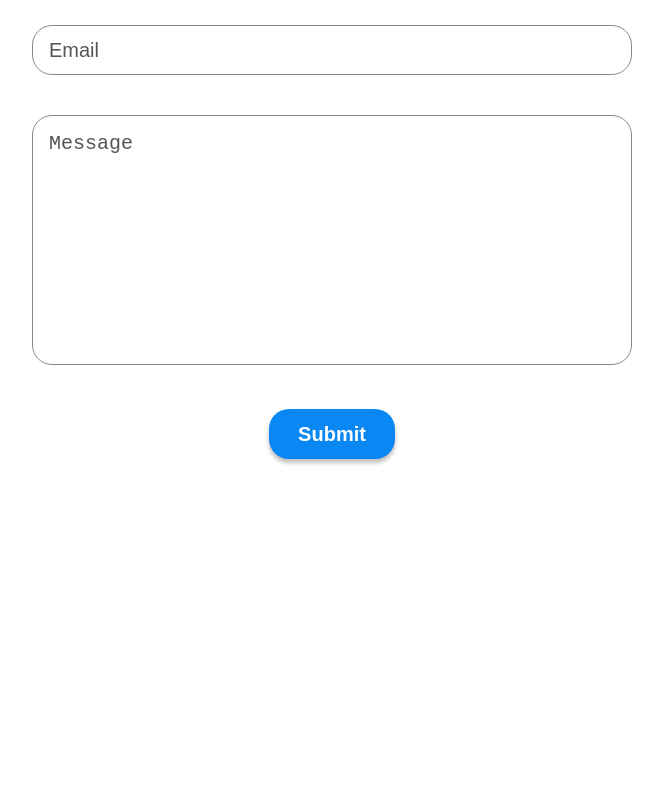
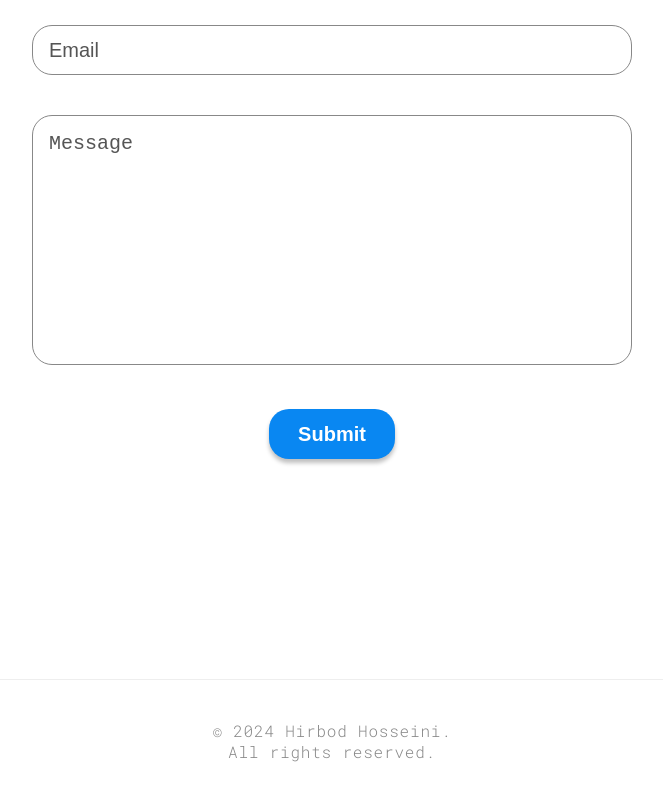
Before and after one commit to Hirbod03/PersonalWebsite, a React (Vite) app: page / in a window 1280 px wide. Shown: the part 3120-3920 px from the top of the page, without its empty margins (308-971 px from the left). Before the commit the page ends 3699 px from the top, so only its background shows below. Built offline with nearby package versions, Linux system fonts and the light colour scheme.

Commit message:
feat: publishing Footer component

```diff
--- a/src/App.jsx
+++ b/src/App.jsx
@@ -9,6 +9,7 @@ import Contact from './sections/Contact/Contact'
 import BackToTopButton from './sections/BackToTop/BackToTopButton'
 import Experience from './sections/Experience/Experience'
 import TicTacToe from './sections/Tic-Tac-Toe/TicTacToe'
+import Footer from './sections/Footer/Footer'
 
 // Main App component
 function App() {
@@ -31,6 +32,8 @@ function App() {
          </main>
          {/* Back to top button */}
          <BackToTopButton />
+         {/* Simple footer for spacing */}
+         <Footer />
       </>
    )
 }
```
